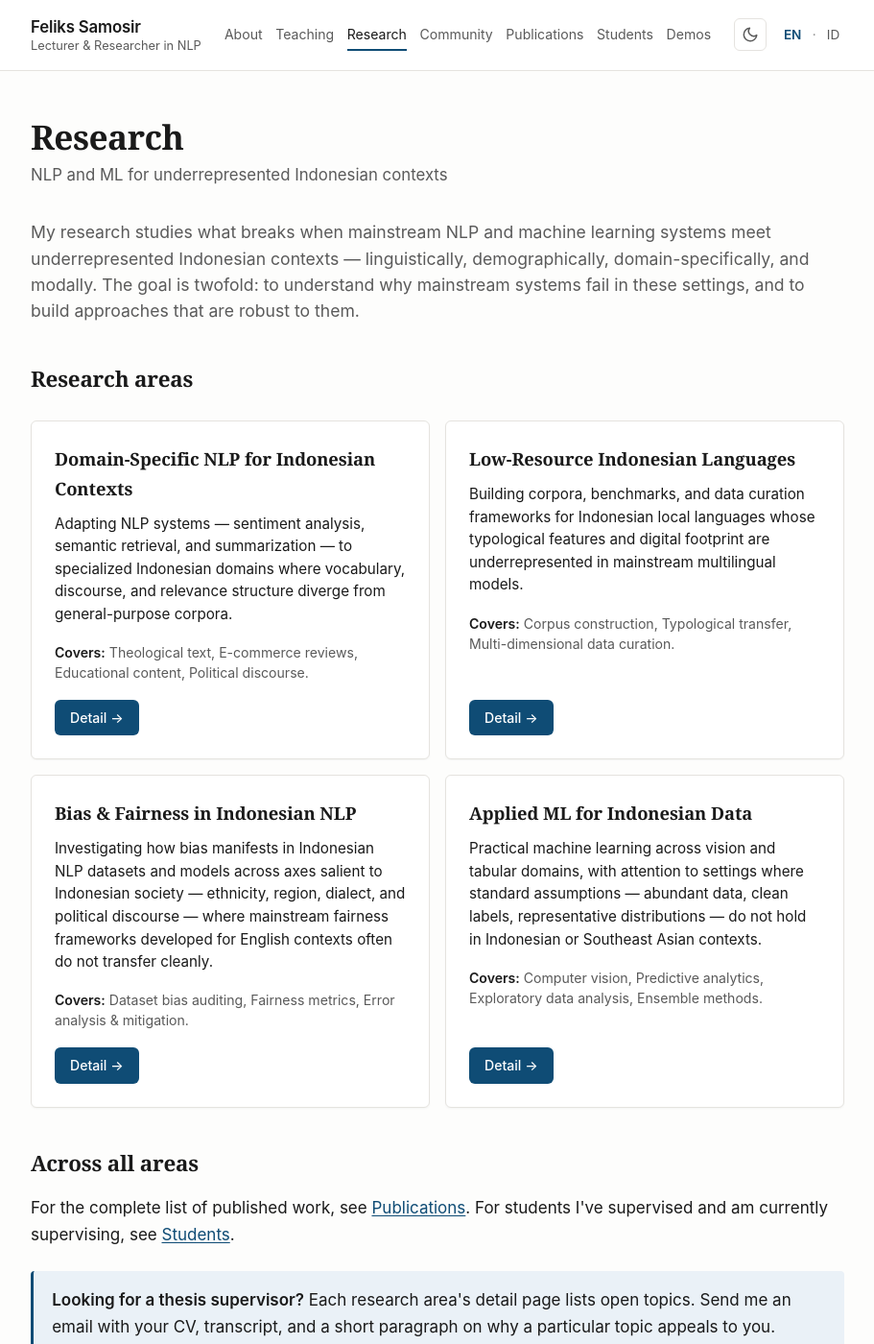
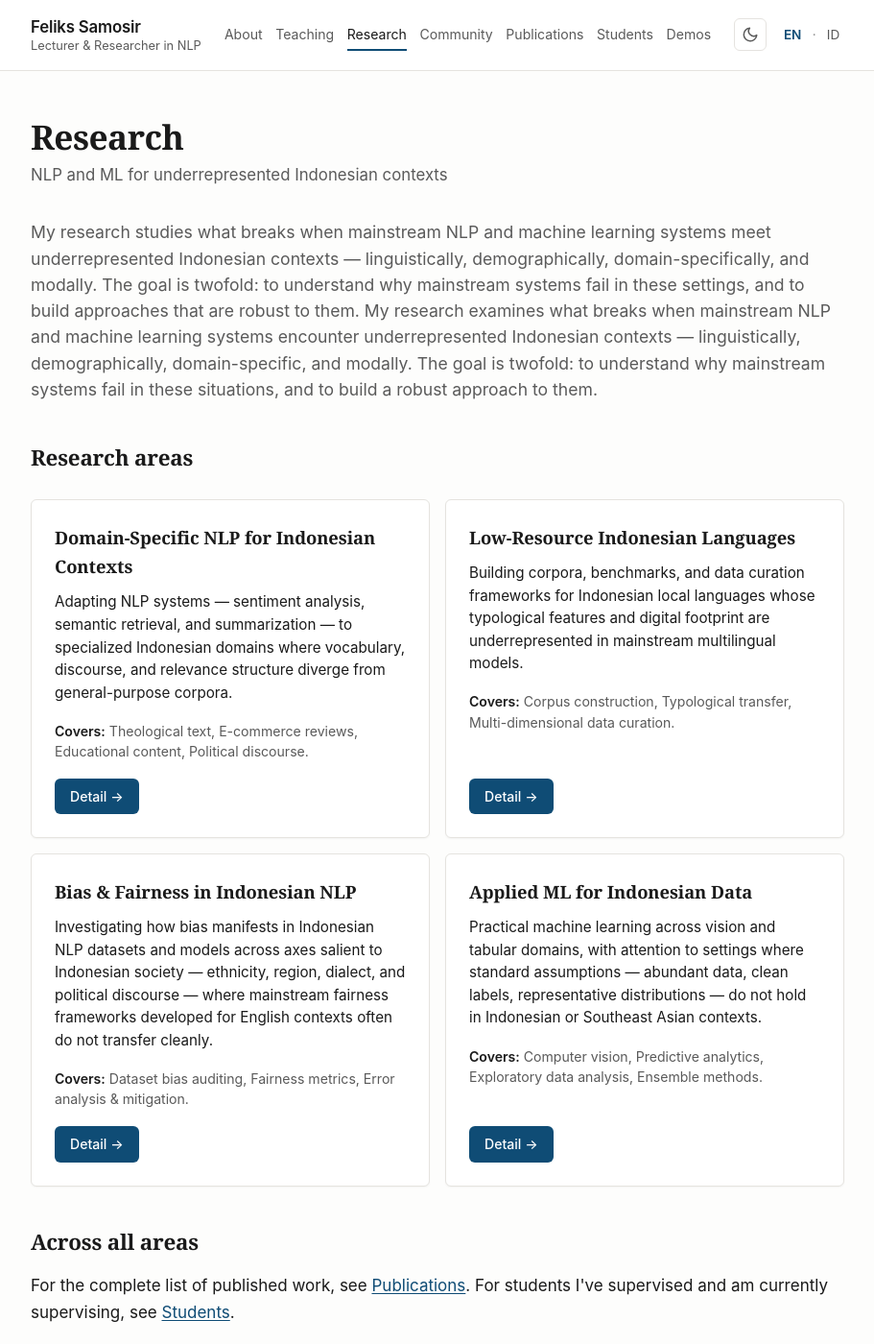
Before and after one commit to FeliksMakarios/feliksmakarios.github.io, a Jekyll site: the page built from en/research.md, in a window 1280 px wide and 1400 px high. Shown: the whole window at 96% size, without its empty margins (184-1095 px from the left). Built offline with Jekyll 4.4.1, drawn with Linux system fonts in a browser that asks for light colours; some of the changed text lies outside the part shown.

Commit message:
Refine research description and thesis supervisor details
Revised text for clarity and conciseness in research description and thesis supervisor section.

```diff
--- a/en/research.md
+++ b/en/research.md
@@ -9,6 +9,7 @@
 
 <p class="lead">
 My research studies what breaks when mainstream NLP and machine learning systems meet underrepresented Indonesian contexts — linguistically, demographically, domain-specifically, and modally. The goal is twofold: to understand why mainstream systems fail in these settings, and to build approaches that are robust to them.
+My research examines what breaks when mainstream NLP and machine learning systems encounter underrepresented Indonesian contexts — linguistically, demographically, domain-specific, and modally. The goal is twofold: to understand why mainstream systems fail in these situations, and to build a robust approach to them.
 </p>
 
 <h2>Research areas</h2>
@@ -37,5 +38,5 @@
 <p>For the complete list of published work, see <a href="/en/publications/">Publications</a>. For students I've supervised and am currently supervising, see <a href="/en/students/">Students</a>.</p>
 
 <div class="callout">
-  <p><strong>Looking for a thesis supervisor?</strong> Each research area's detail page lists open topics. Send me an email with your CV, transcript, and a short paragraph on why a particular topic appeals to you.</p>
+  <p><strong>Looking for a thesis supervisor?</strong> Each research area's detail page lists open topics. Send me an email with your short paragraph on why a particular topic appeals to you.</p>
 </div>
```
